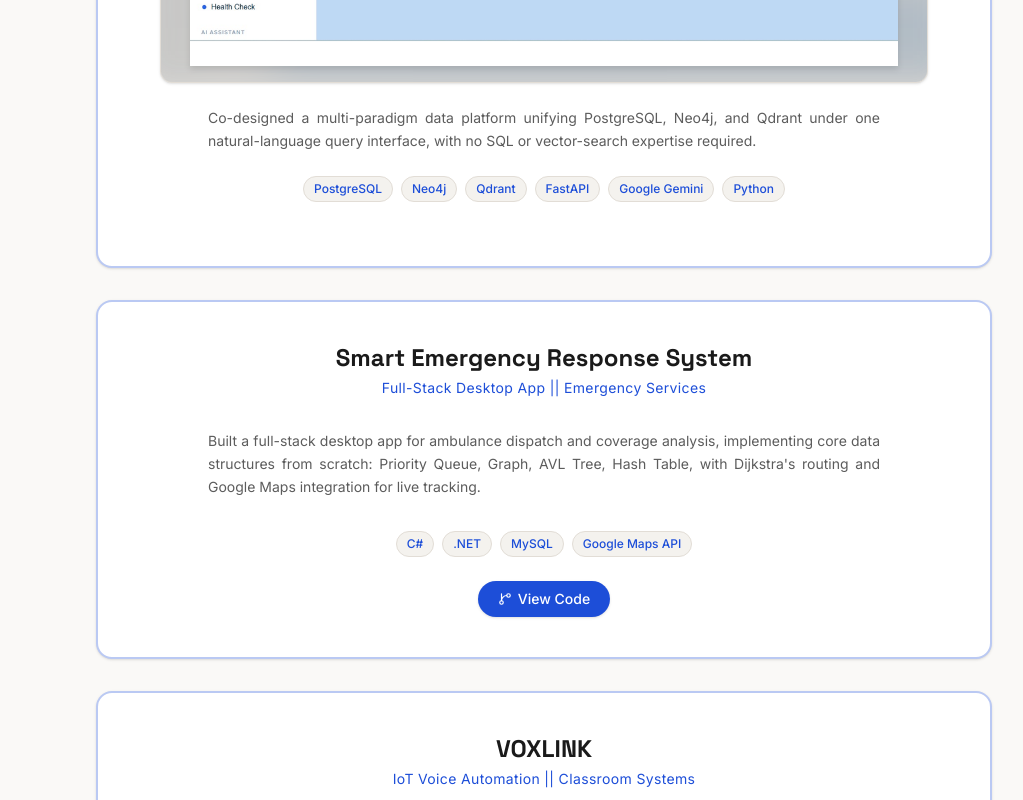
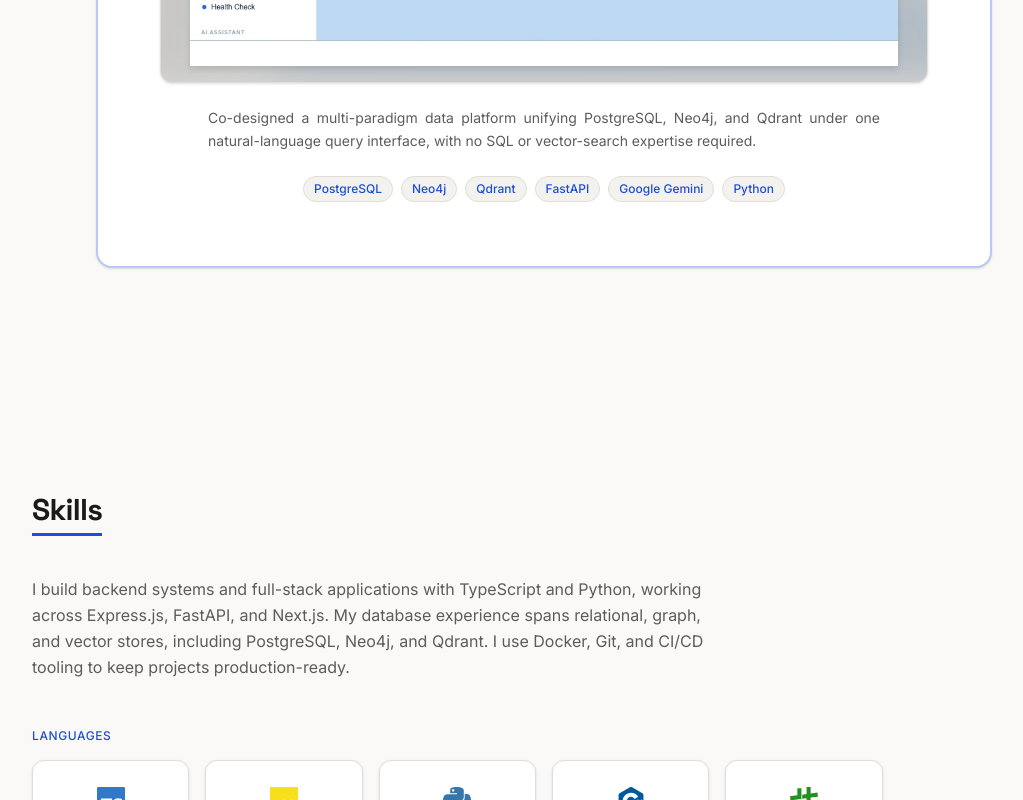
Before and after one commit to Mairaarshad19/Portfolio, a Next.js app: page / in a window 1280 px wide. Shown: the part 4291-5091 px from the top of the page, without its empty margins (96-1119 px from the left). Built offline with nearby package versions, Linux system fonts and the light colour scheme.

Commit message:
content: trim homepage to 2 featured projects for faster recruiter scanning

```diff
--- a/src/components/Projects.tsx
+++ b/src/components/Projects.tsx
@@ -5,6 +5,14 @@ import { ExternalLink, GitBranch } from "lucide-react";
 import { useScrollReveal } from "@/lib/useScrollReveal";
 import SectionHeading from "@/components/SectionHeading";
 import ProjectImage from "@/components/ProjectImage";
+
+// Only these two projects are shown on the homepage — keeps the section
+// scannable in ~20 seconds. Smart Emergency Response System and VOXLINK
+// stay on GitHub for anyone who wants to dig deeper.
+const FEATURED_PROJECT_NAMES = [
+  "Allied Shipping Agency Website",
+  "QueryMind (SmartCRM)",
+];
 
 function ProjectCard({
   project,
@@ -102,6 +110,10 @@ function ProjectCard({
 export default function Projects() {
   const { ref, revealed } = useScrollReveal();
 
+  const featuredProjects = projectsContent.filter((project) =>
+    FEATURED_PROJECT_NAMES.includes(project.name)
+  );
+
   return (
     <section id="projects" className="py-28">
       <div
@@ -112,7 +124,7 @@ export default function Projects() {
 
         {/* Single column — one project per row */}
         <div className="grid grid-cols-1 gap-8 max-w-4xl mx-auto">
-          {projectsContent.map((project) => (
+          {featuredProjects.map((project) => (
             <div key={project.name} className="stagger-item">
               <ProjectCard project={project} />
             </div>
```
